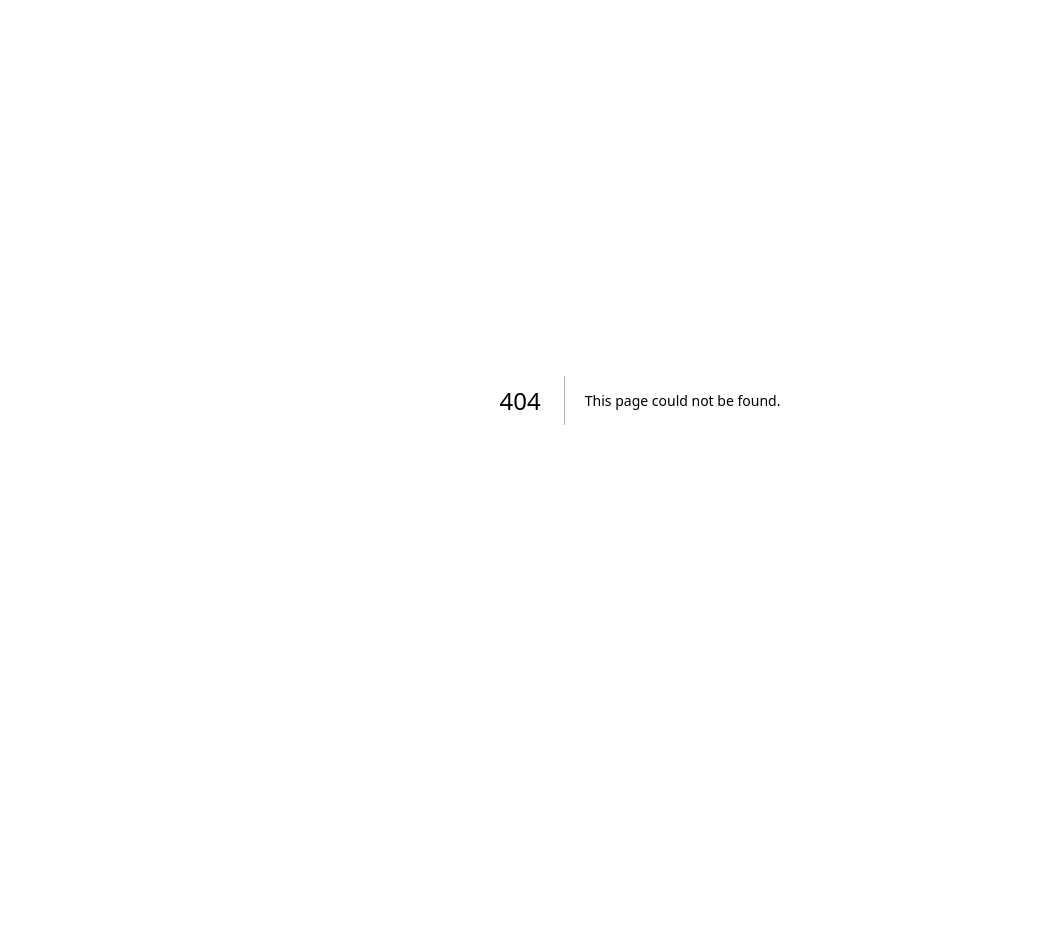
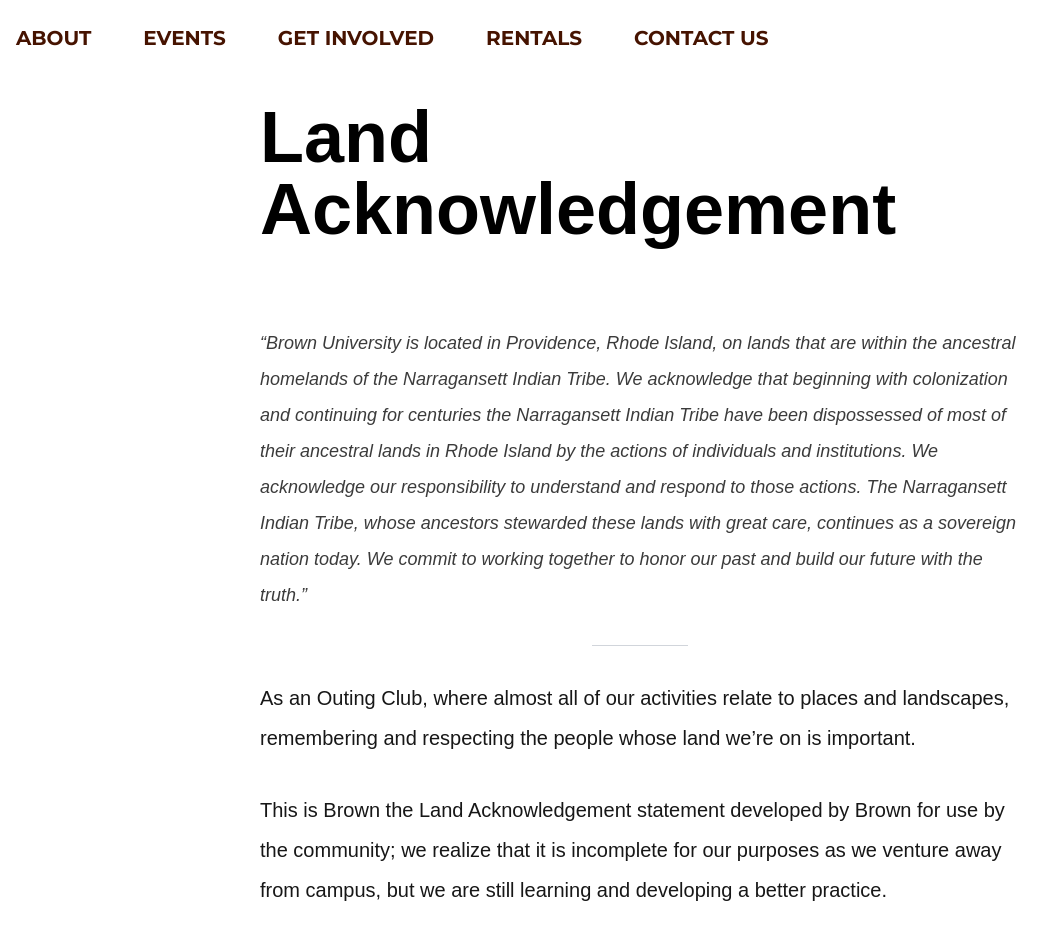
Before and after one commit to fullstackatbrown/project-boc, a Next.js app: page /about/LandAcknowledgement in a window 1280 px wide. Before the commit this address had no page. Shown: the top 952 px of the page, without its empty margins (0-1063 px from the left). Before the commit the page ends 800 px from the top, so only its background shows below. Built offline with nearby package versions, Linux system fonts and the light colour scheme.

Commit message:
Merge conflict

```diff
--- a/src/app/about/ExecutiveLeadership.tsx
+++ b/src/app/about/ExecutiveLeadership.tsx
@@ -40,7 +40,7 @@
 };
 
 const LeadershipList = () => {
-  const renderLeadershipForYear = (year, data) => {
+  const renderLeadershipForYear = (year: string, data: Object) => {
     return (
       <div key={year} style={styles.yearContainer}>
         <h2 style={styles.headerText}>{year} Executive Leadership</h2>
--- /dev/null
+++ b/src/app/about/LandAcknowledgement/page.tsx
@@ -0,0 +1,53 @@
+'use client';
+import NavBar from "../../components/NavBar";
+
+export default function LandAcknowledgement() {
+    return (
+
+        <div className="h-full min-h-screen w-full">
+            <div>
+                <NavBar></NavBar>
+            </div>
+            {/* Dynamic spacer based on header height */}
+            <div style={{ minHeight: `5px` }}></div>
+
+            <div id="content" className="text-center p-5">
+                <div>
+                    <h1 className="mx-60 text-black text-7xl font-bold mb-20 text-left leading-12">
+                    Land Acknowledgement
+                    </h1>
+                </div>
+                <div>
+                    <h2 id="paragraph" className="mx-60 mb-8 text-lg font-light text-left leading-9 italic text-grey-50" style={{ color: '#3b3b3b' }}>
+                “Brown University is located in Providence, Rhode Island, on lands that are within the ancestral
+                homelands of the Narragansett Indian Tribe. We acknowledge that beginning with colonization and
+                continuing for centuries the Narragansett Indian Tribe have been dispossessed of most of their
+                ancestral lands in Rhode Island by the actions of individuals and institutions. We acknowledge our
+                responsibility to understand and respond to those actions. The Narragansett Indian Tribe, whose ancestors
+                stewarded these lands with great care, continues as a sovereign nation today. We commit to working together
+                to honor our past and build our future with the truth.”
+                    </h2>
+                </div>
+                <hr className="border-t-1.5 border-gray-300 w-24 mx-auto my-4" />
+                <div id="paragraph" className="mx-60 mt-8 mb-8 text-xl font-[100] text-left leading-10">
+                    <p> As an Outing Club, where almost all of our activities relate to places and landscapes, remembering
+                        and respecting the people whose land we’re on is important.
+                    </p>
+                </div>
+
+                <div id="paragraph2" className="mx-60 mt-8 mb-8 text-xl font-[100] text-left leading-10">
+                    <p> This is Brown the Land Acknowledgement statement developed by Brown for use by the community; we
+                        realize that it is incomplete for our purposes as we venture away from campus, but we are still
+                        learning and developing a better practice.
+                    </p>
+                </div>
+
+                <div id="paragraph3" className="mx-60 mt-8 mb-8 text-xl font-[100] text-left leading-10">
+                    <p> Always feel free to reach out to us if you have any concerns, comments, or advice.
+                    </p>
+                </div>
+            </div>
+
+        </div>
+    )
+}
```
